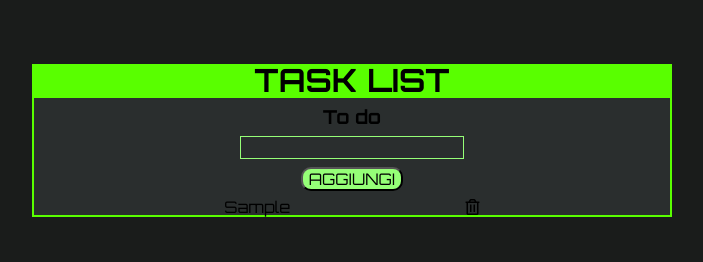
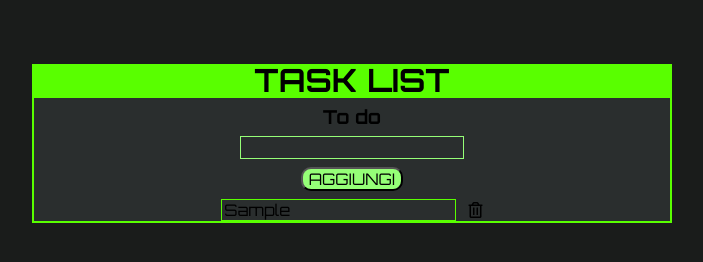
Before and after one commit to Vidied/FE-U1-W3-D3, a plain HTML site: page index.html in a window 1280 px wide. Both pictures are taken after typing "Sample" into the empty fields and a click on the button "AGGIUNGI". Shown: the whole page, without its empty margins (288-991 px from the left). Drawn offline with Linux system fonts and the light colour scheme.

Commit message:
migliorie

```diff
--- a/style.css
+++ b/style.css
@@ -58,6 +58,8 @@ li {
 .divPerTask li {
   display: inline-block;
   width: 85%;
+  border: 1px solid #59ff00;
+  padding: 2px;
 }
 
 .pPerIcona {
```
